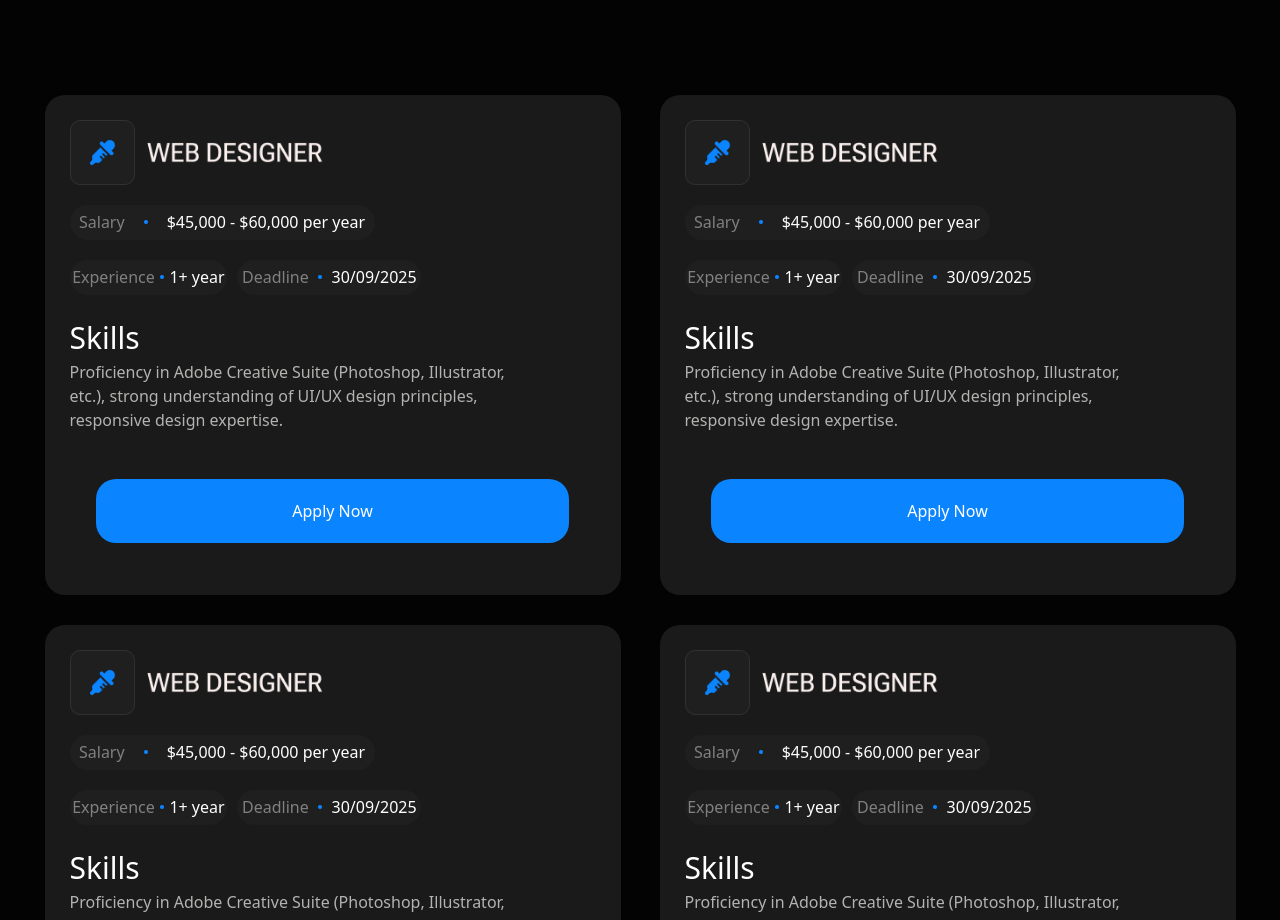
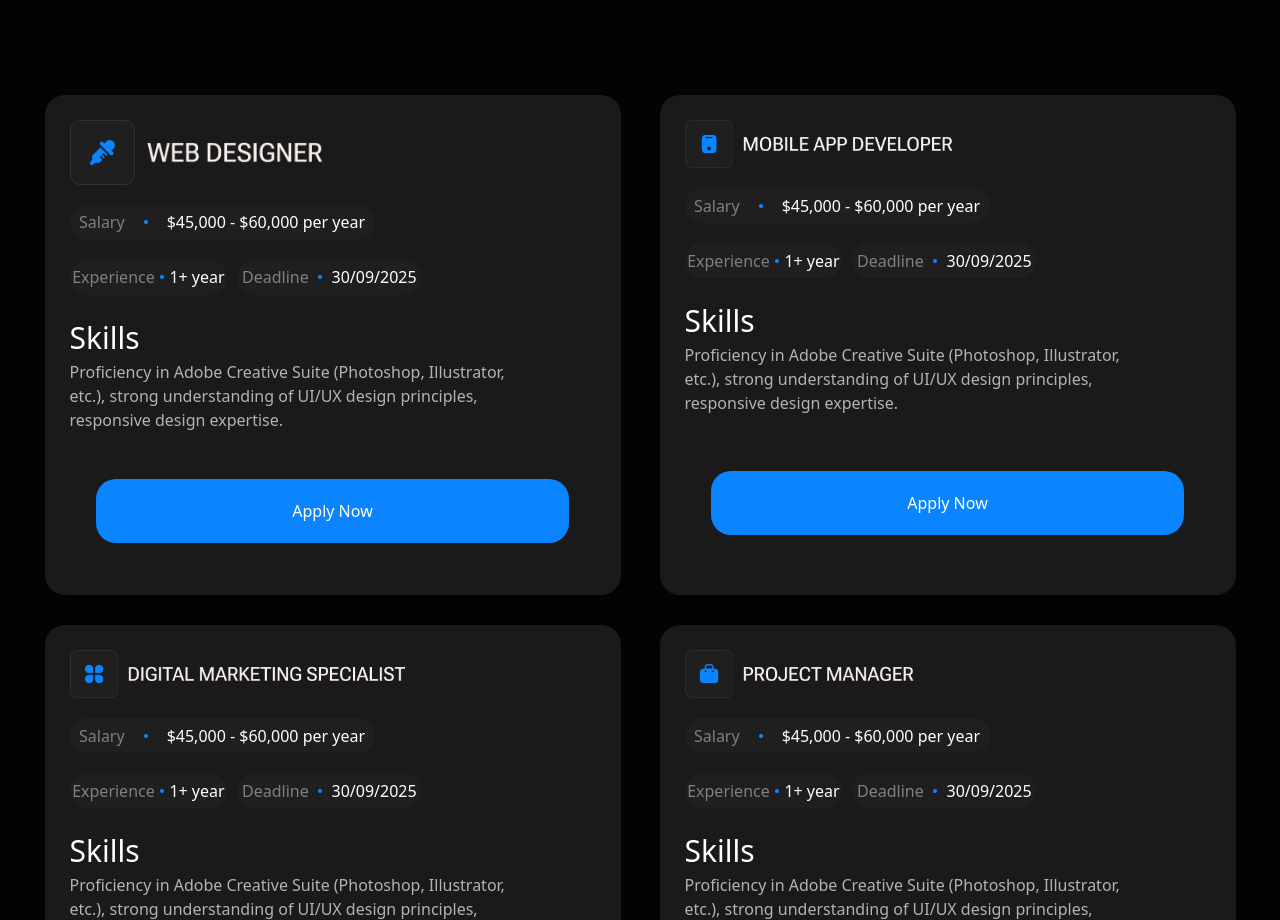
Before and after one commit to ganievabdullo727-web/week3-exam-branch, a website: page careers.html in a window 1280 px wide. Shown: the part 880-1800 px from the top of the page. Drawn offline with Linux system fonts and the light colour scheme.

Commit message:
nconteiners

```diff
--- a/careers.html
+++ b/careers.html
@@ -127,7 +127,7 @@
 
 
     <div class="lg:w-[48%] w-[90%] m-auto mt-[40px] lg:mt-0 lg:m-0 h-[500px] bg-[#1A1A1A] text-[white] rounded-[20px] flex flex-col gap-[20px] p-[25px]">
-      <img class="w-[50%]" src="./src/Sub Container.png" alt="">
+      <img class="w-[65%]" src="./src/Container (5).png" alt="">
       <div class="lg:w-[58%] w-70% h-[35px] bg-[#1F1F1F] rounded-[20px] flex items-center justify-around">
         <h3 class="text-[grey]">
           Salary
@@ -172,7 +172,7 @@
 
 
     <div class="lg:w-[48%] w-[90%] m-auto lg:m-0 mt-[40px] lg:mt-0 h-[500px] bg-[#1A1A1A] text-[white] rounded-[20px] flex flex-col gap-[20px] p-[25px]">
-      <img class="w-[50%]" src="./src/Sub Container.png" alt="">
+      <img class="w-[65%]" src="./src/Container (6).png" alt="">
       <div class="lg:w-[58%] w-70% h-[35px] bg-[#1F1F1F] rounded-[20px] flex items-center justify-around">
         <h3 class="text-[grey]">
           Salary
@@ -217,7 +217,7 @@
 
 
     <div class="lg:w-[48%] w-[90%] m-auto lg:m-0 mt-[40px] lg:mt-0 h-[500px] bg-[#1A1A1A] text-[white] rounded-[20px] flex flex-col gap-[20px] p-[25px]">
-      <img class="w-[50%]" src="./src/Sub Container.png" alt="">
+      <img class="w-[65%]" src="./src/Container (7).png" alt="">
       <div class="lg:w-[58%] w-70% h-[35px] bg-[#1F1F1F] rounded-[20px] flex items-center justify-around">
         <h3 class="text-[grey]">
           Salary
```
Also changed, not shown: src/Container (5).png (added), src/Container (6).png (added), src/Container (7).png (added), src/output.css.
